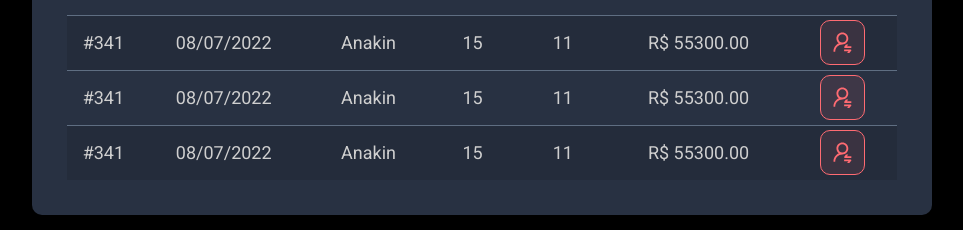
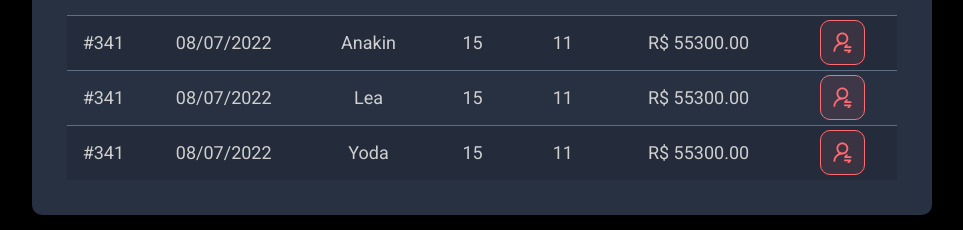
Before and after one commit to rafaelmpereira/dsmeta, a React (Vite) app in the folder frontend/: page / in a window 1280 px wide. Shown: the part 453-683 px from the top of the page, without its empty margins (158-1121 px from the left). Built offline with nearby package versions, Linux system fonts and the light colour scheme.

Commit message:
Other Components

```diff
--- a/frontend/src/components/SalesCard/index.tsx
+++ b/frontend/src/components/SalesCard/index.tsx
@@ -43,7 +43,7 @@ function SalesCard() {
                   <tr>
                     <td className="show992">#341</td>
                     <td className="show576">08/07/2022</td>
-                    <td>Anakin</td>
+                    <td>Lea</td>
                     <td className="show992">15</td>
                     <td className="show992">11</td>
                     <td>R$ 55300.00</td>
@@ -55,7 +55,7 @@ function SalesCard() {
                   <tr>
                     <td className="show992">#341</td>
                     <td className="show576">08/07/2022</td>
-                    <td>Anakin</td>
+                    <td>Yoda</td>
                     <td className="show992">15</td>
                     <td className="show992">11</td>
                     <td>R$ 55300.00</td>
```
